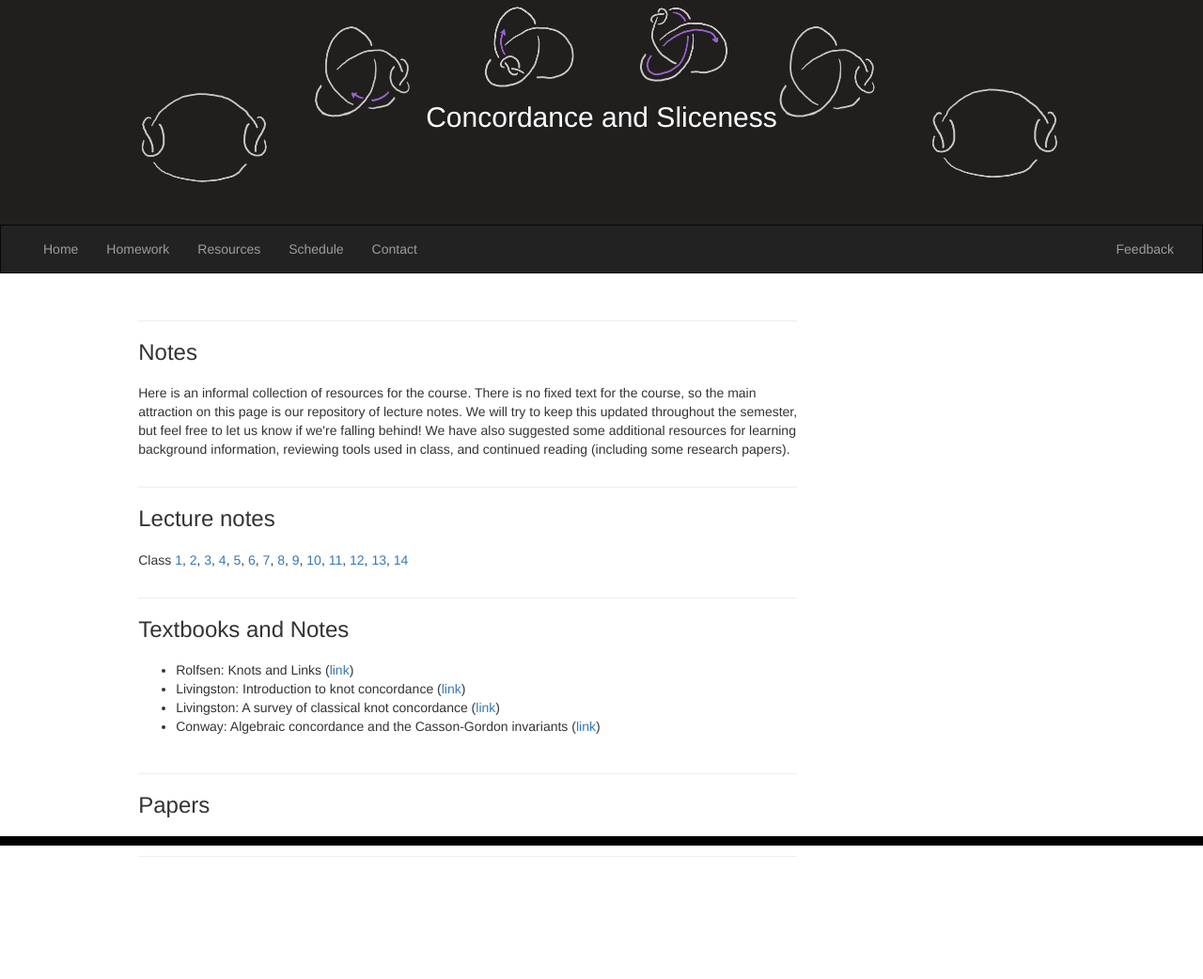
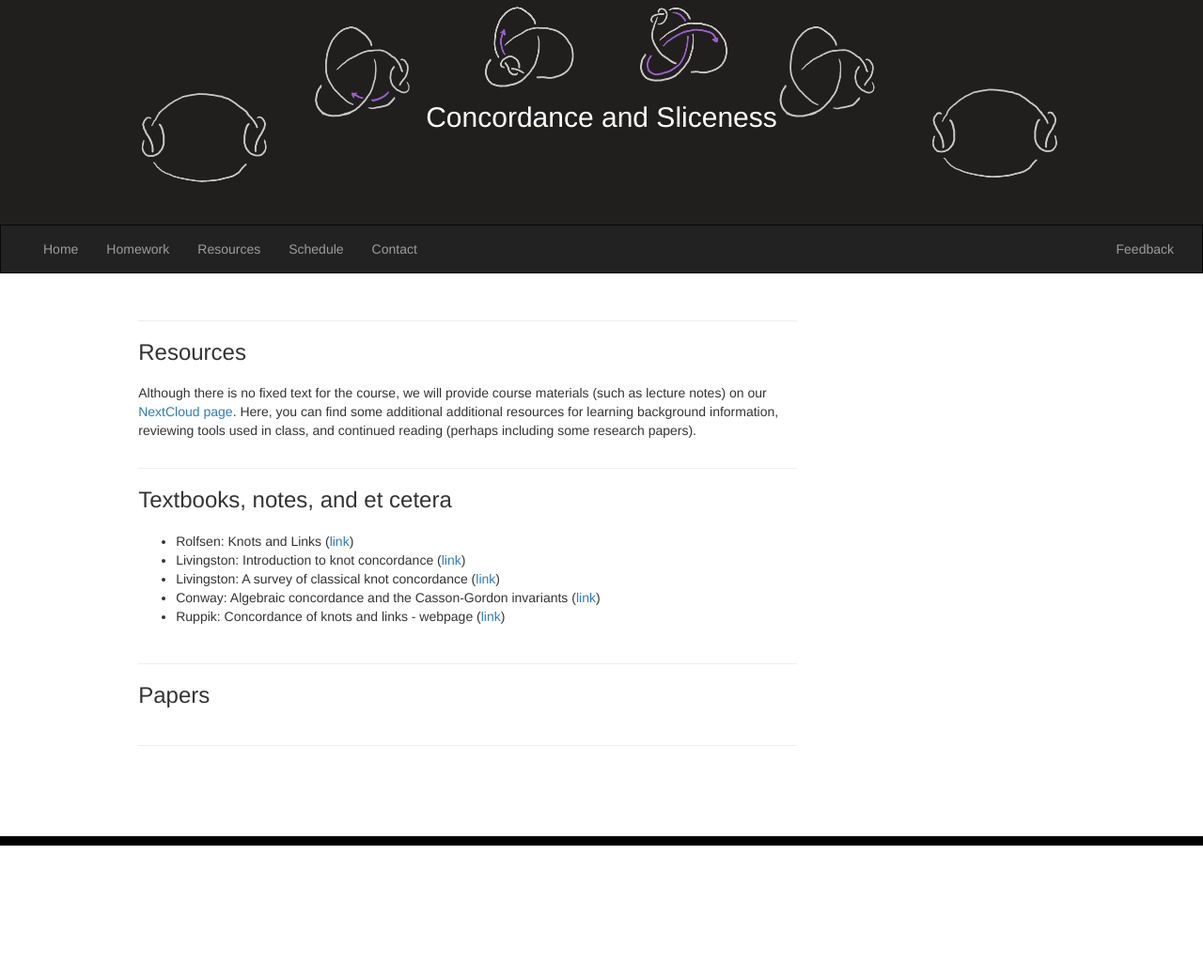
Before and after one commit to imsundberg/concordance, a Jekyll site: the page built from resources/index.html, in a window 1280 px wide. Shown: the whole page at 94% size. Built offline with Jekyll 4.4.1, drawn with Linux system fonts in a browser that asks for light colours; after the commit the page ends 924 px from its top, so only the background shows below that.

Commit message:
Update index.html

```diff
--- a/resources/index.html
+++ b/resources/index.html
@@ -11,14 +11,14 @@ title: Resources
 			<div class="col-sm-2"></div>
 			<div class="col-sm-10" id="space">
 				<hr>
-				<h3>Notes</h3>
+				<h3>Resources</h3>
 			</div>
 		</div>
 
 		<div class="row">
 			<div class="col-sm-2"></div>
 			<div class="col-sm-10" id="space">
-				Here is an informal collection of resources for the course. There is no fixed text for the course, so the main attraction on this page is our repository of lecture notes. We will try to keep this updated throughout the semester, but feel free to let us know if we're falling behind! We have also suggested some additional resources for learning background information, reviewing tools used in class, and continued reading (including some research papers).
+				Although there is no fixed text for the course, we will provide course materials (such as lecture notes) on our <a href="https://nextcloud.mpim-bonn.mpg.de/s/d7jwzTGgP4iYNMM">NextCloud page</a>. Here, you can find some additional additional resources for learning background information, reviewing tools used in class, and continued reading (perhaps including some research papers).
 			</div>
 		</div>
 
@@ -30,26 +30,7 @@ title: Resources
 			<div class="col-sm-2"></div>
 			<div class="col-sm-10" id="space">
 				<hr>
-				<h3>Lecture notes</h3>
-			</div>
-		</div>
-
-		<div class="row">
-			<div class="col-sm-2"></div>
-			<div class="col-sm-10" id="space">
-				Class <a href="">1</a>, <a href="">2</a>, <a href="">3</a>, <a href="">4</a>, <a href="">5</a>, <a href="">6</a>, <a href="">7</a>, <a href="">8</a>, <a href="">9</a>, <a href="">10</a>, <a href="">11</a>, <a href="">12</a>, <a href="">13</a>, <a href="">14</a>
-			</div>
-		</div>
-
-	</div>
-
-	<div class="col-sm-8">
-
-		<div class="row">
-			<div class="col-sm-2"></div>
-			<div class="col-sm-10" id="space">
-				<hr>
-				<h3>Textbooks and Notes</h3>
+				<h3>Textbooks, notes, and et cetera</h3>
 			</div>
 		</div>
 
@@ -61,6 +42,7 @@ title: Resources
 					<li>Livingston: Introduction to knot concordance (<a href="https://citeseerx.ist.psu.edu/document?repid=rep1&type=pdf&doi=07e3225de8e1084a9d6d2d53c54b548cb1a93ac8">link</a>)</li>
 					<li>Livingston: A survey of classical knot concordance (<a href="https://www.maths.ed.ac.uk/~v1ranick/papers/living.pdf">link</a>)</li>
 					<li>Conway: Algebraic concordance and the Casson-Gordon invariants (<a href="http://www.unige.ch/math/folks/conway/Notes/AlgebraicConcordanceCassonGordon.pdf">link</a>)</li>
+					<li>Ruppik: Concordance of knots and links - webpage (<a href="https://ben300694.github.io/knotconcordance">link</a>)</li>
 				</ul>
 			</div>
 		</div>
```
